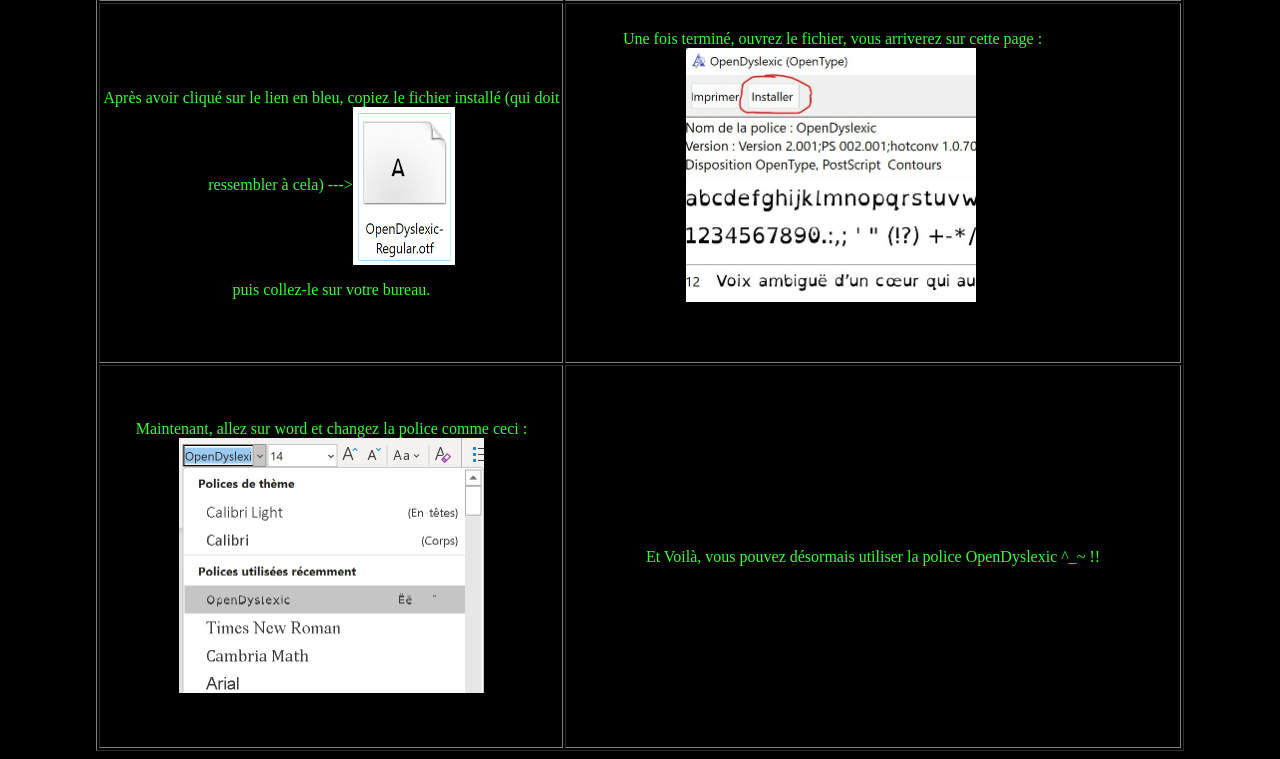
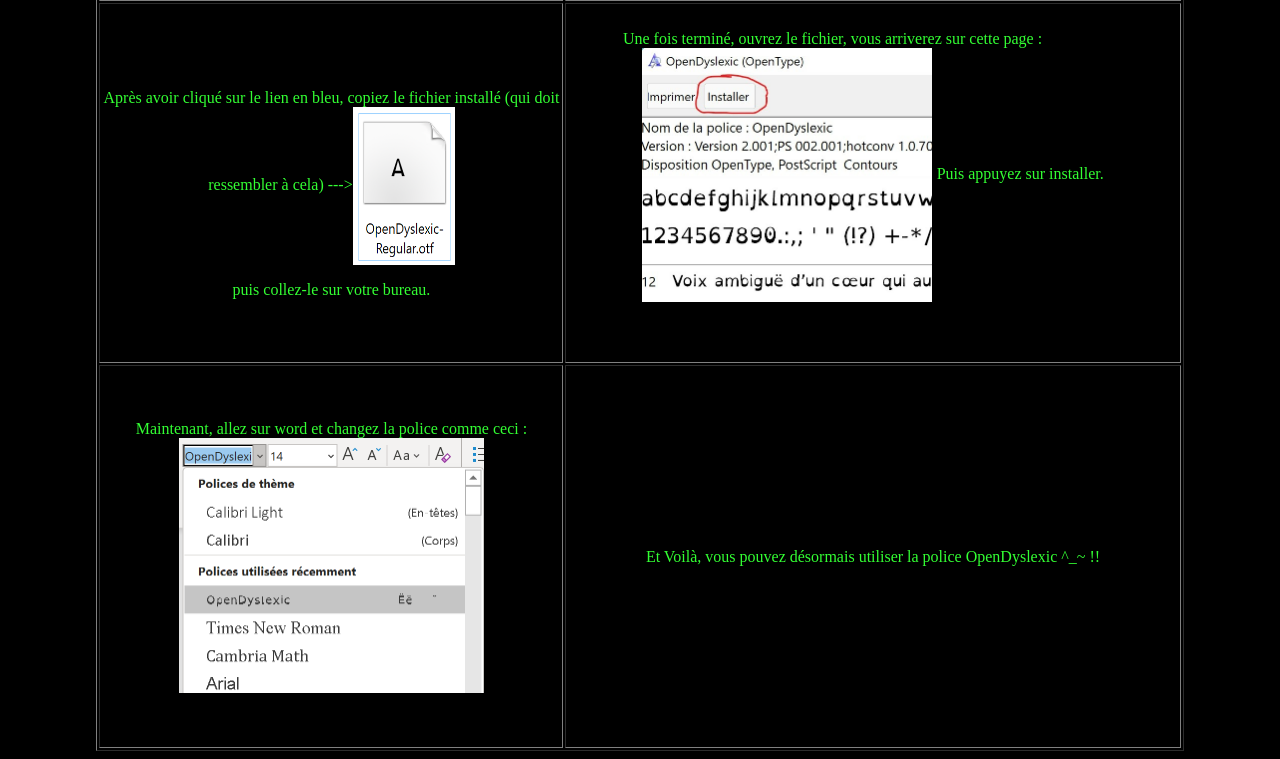
Before and after one commit to zuulaxx/OpenDyslexic, a plain HTML site: page index.html in a window 1280 px wide. Shown: the part 81-840 px from the top of the page. Drawn offline with Linux system fonts and the light colour scheme.

Commit message:
Update index.html

```diff
--- a/index.html
+++ b/index.html
@@ -31,8 +31,9 @@
       <td width="57%" height="49">
         <p align="center"><font face="OpenDyslexic" color="#33FF33">Une fois termin&eacute;,
           ouvrez le fichier, vous arriverez sur cette page :</font> <font face="OpenDyslexic">
-          puis </font><font face="OpenDyslexic">appu</font><font face="OpenDyslexic">ye</font><font size="+1"><img src="bInkedOpenDyslexic-Regular.otf-imgouvert.jpg" width="290,5" height="254,5" align="absmiddle"></font><font face="OpenDyslexic">r
-          sur instaler. </font></p>
+          puis </font><font face="OpenDyslexic">appu</font><font face="OpenDyslexic">ye</font><font size="+1"><img src="bInkedOpenDyslexic-Regular.otf-imgouvert.jpg" width="290,5" height="254,5" align="absmiddle">
+          </font><font color="#33FF33" face="OpenDyslexic">Puis appuyez sur installer.</font><font face="OpenDyslexic" color="#33FF33"></font><font face="OpenDyslexic" color="#33FF33">
+          </font></p>
         <p>&nbsp;</p>
       </td>
     </tr>
```
